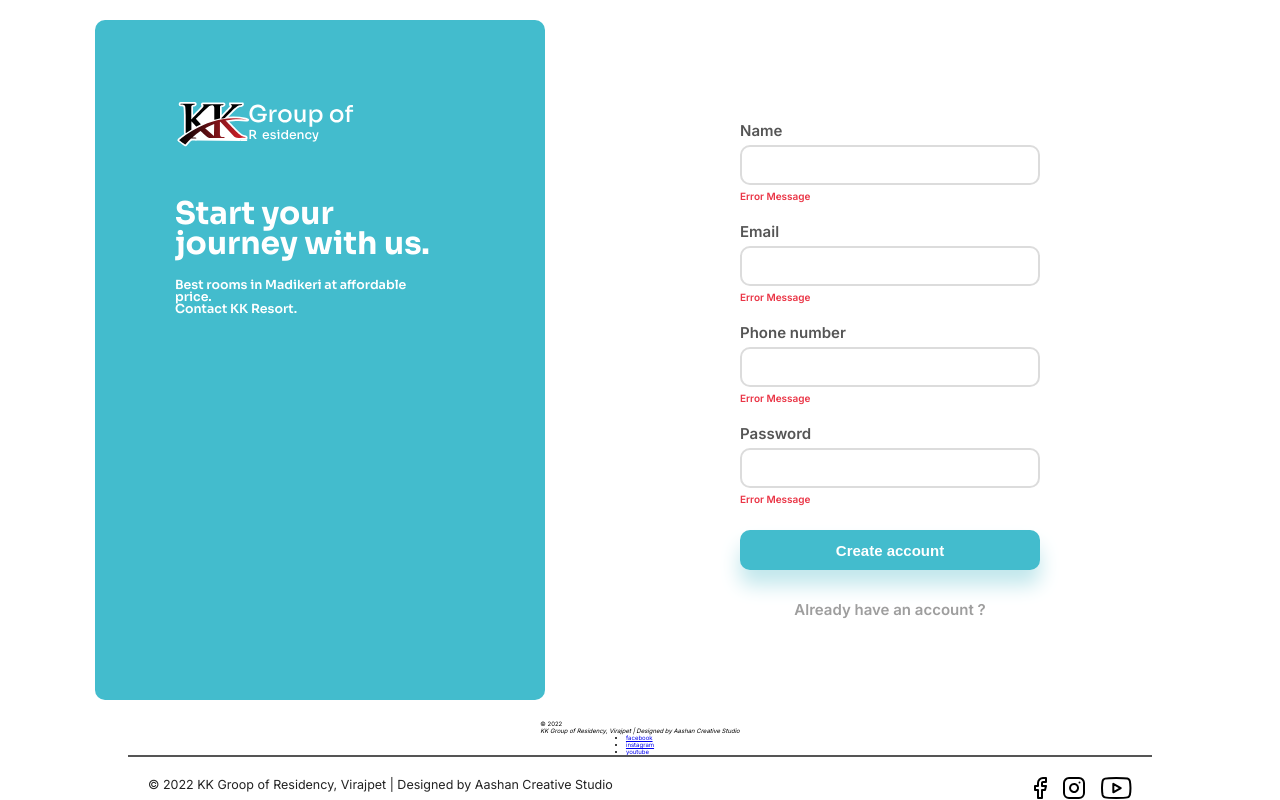
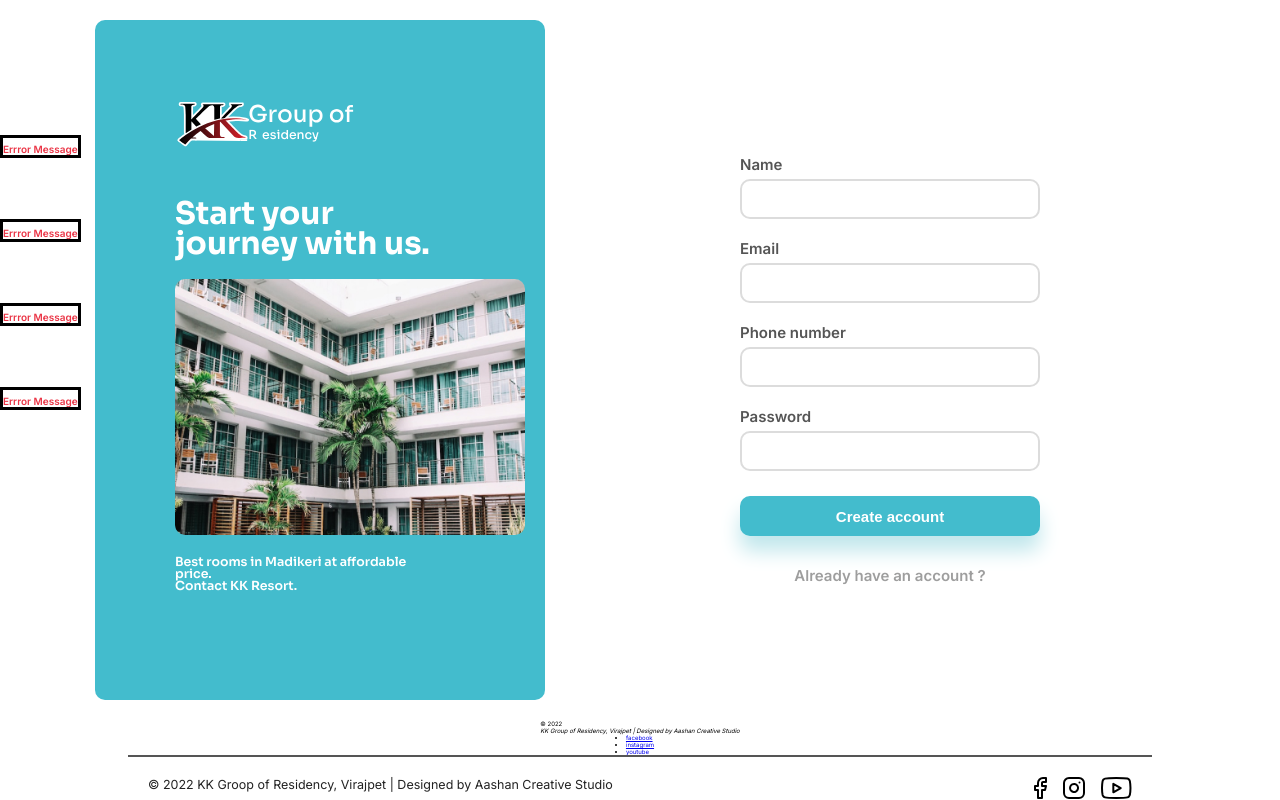
Before and after one commit to jest-in/resort-kk-residency, a React (Create React App) app: page /register in a window 1280 px wide. Built offline with nearby package versions, Linux system fonts and the light colour scheme.

Commit message:
error dialog added for signin and signup

```diff
--- a/src/pages/signin.js
+++ b/src/pages/signin.js
@@ -3,6 +3,8 @@
 // importing images
 import Logo from '../Assets/Logo/KKGroupLogoWhite';
 import Footer from '../components/footer';
+import image from "../Assets/Images/Login Image.jpg";
+import { Link, NavLink } from 'react-router-dom';
 
 export default function SignIn() {
     return (
@@ -12,11 +14,11 @@
             <div className="login-div1-container">
               <header>
                 <nav className="logo-container">
-                                <a href="/">
+                  <Link to="/">
                     <figure>
                       <Logo />
                     </figure>
-                                </a>
+                  </Link>
                 </nav>
               </header>
               <aside>
@@ -24,12 +26,11 @@
                   <h3>Start your journey with us.</h3>
                 </div>
                 <figure className="login-image-container">
-                                {/* place the image here */}
+                  <img src={image} alt="resort" />
                 </figure>
                 <div className="login-caption-div">
                   <p>
-                                    Best rooms in Madikeri at affordable price.{' '}
-                                    <br />
+                    Best rooms in Madikeri at affordable price. <br />
                     Contact KK Resort.
                   </p>
                 </div>
@@ -37,13 +38,10 @@
             </div>
           </div>
           <main className="login-div2">
-                    <div class="login-form-container">
+            <div className="login-form-container">
               <form action="#">
                 <p className="login-entries-div">
-                                <label
-                                    class="login-entries-label"
-                                    htmlFor="email"
-                                >
+                  <label className="login-entries-label" htmlFor="email">
                     Email
                   </label>
                   <input
@@ -53,15 +51,12 @@
                     placeholder=""
                     required
                   />
-                                <label htmlFor="error" class="login-error">
-                                    Error Message
-                                </label>
+                  <dialog open>
+                    <p className="login-error">Errror Message</p>
+                  </dialog>
                 </p>
                 <p className="login-entries-div">
-                                <label
-                                    class="login-entries-label"
-                                    htmlFor="password"
-                                >
+                  <label className="login-entries-label" htmlFor="password">
                     Password
                   </label>
                   <input
@@ -71,28 +66,25 @@
                     placeholder=""
                     required
                   />
-                                <label htmlFor="error" class="login-error">
-                                    Error Message
-                                </label>
+                  <dialog open>
+                    <p className="login-error">Errror Message</p>
+                  </dialog>
                 </p>
                 <div className="login-create-btn-div">
                   <button type="submit">Sign in</button>
                 </div>
               </form>
-                        <section className="signin-actions-section">
-                            <a
-                                href="/forgot-password"
-                                className="existing-user-link"
-                            >
+              <nav className="signin-actions-section">
+                <Link to="/forgot-password" className="existing-user-link">
                   Forgot password ?
-                            </a>
-                            <a
-                                href="/register"
+                </Link>
+                <Link
+                  to="/register"
                   className="existing-user-link new-user-link"
                 >
                   Dont have an account ?
-                            </a>
-                        </section>
+                </Link>
+              </nav>
             </div>
           </main>
         </div>
--- a/src/pages/signup.js
+++ b/src/pages/signup.js
@@ -1,7 +1,8 @@
 import React from 'react';
 import Footer from '../components/footer';
 import Logo from '../Assets/Logo/KKGroupLogoWhite';
-import Header from '../components/header';
+import image from "../Assets/Images/Login Image.jpg";
+import { Link } from 'react-router-dom';
 
 export default function SignUp() {
     return (
@@ -11,11 +12,11 @@
             <div className="login-div1-container">
               <header>
                 <nav className="logo-container">
-                                <a href="/">
+                  <Link to="/">
                     <figure>
                       <Logo />
                     </figure>
-                                </a>
+                  </Link>
                 </nav>
               </header>
               <aside>
@@ -23,12 +24,11 @@
                   <h3>Start your journey with us.</h3>
                 </div>
                 <figure className="login-image-container">
-                                {/* place the image here */}
+                  <img src={image} alt="resort" />
                 </figure>
                 <div className="login-caption-div">
                   <p>
-                                    Best rooms in Madikeri at affordable price.{' '}
-                                    <br />
+                    Best rooms in Madikeri at affordable price. <br />
                     Contact KK Resort.
                   </p>
                 </div>
@@ -36,13 +36,10 @@
             </div>
           </div>
           <main className="login-div2">
-                    <div class="login-form-container">
+            <div className="login-form-container">
               <form action="#">
                 <p className="login-entries-div">
-                                <label
-                                    class="login-entries-label"
-                                    htmlFor="name"
-                                >
+                  <label className="login-entries-label" htmlFor="name">
                     Name
                   </label>
                   <input
@@ -52,15 +49,12 @@
                     placeholder=""
                     required
                   />
-                                <label htmlFor="error" class="login-error">
-                                    Error Message
-                                </label>
+                  <dialog open>
+                    <p className="login-error">Errror Message</p>
+                  </dialog>
                 </p>
                 <p className="login-entries-div">
-                                <label
-                                    class="login-entries-label"
-                                    htmlFor="email"
-                                >
+                  <label className="login-entries-label" htmlFor="email">
                     Email
                   </label>
                   <input
@@ -70,15 +64,12 @@
                     placeholder=""
                     required
                   />
-                                <label htmlFor="error" class="login-error">
-                                    Error Message
-                                </label>
+                  <dialog open>
+                    <p className="login-error">Errror Message</p>
+                  </dialog>
                 </p>
                 <p className="login-entries-div">
-                                <label
-                                    class="login-entries-label"
-                                    htmlFor="phone"
-                                >
+                  <label className="login-entries-label" htmlFor="phone">
                     Phone number
                   </label>
                   <input
@@ -88,15 +79,12 @@
                     placeholder=""
                     required
                   />
-                                <label htmlFor="error" class="login-error">
-                                    Error Message
-                                </label>
+                  <dialog open>
+                    <p className="login-error">Errror Message</p>
+                  </dialog>
                 </p>
                 <p className="login-entries-div">
-                                <label
-                                    class="login-entries-label"
-                                    htmlFor="password"
-                                >
+                  <label className="login-entries-label" htmlFor="password">
                     Password
                   </label>
                   <input
@@ -106,22 +94,19 @@
                     placeholder=""
                     required
                   />
-                                <label htmlFor="error" class="login-error">
-                                    Error Message
-                                </label>
+                  <dialog open>
+                    <p className="login-error">Errror Message</p>
+                  </dialog>
                 </p>
                 <div className="login-create-btn-div">
                   <button type="submit">Create account</button>
                 </div>
               </form>
-                        <section className="signin-actions-section">
-                            <a
-                                href="/forgot-password"
-                                className="existing-user-link"
-                            >
+              <nav className="signin-actions-section">
+                <Link to="/login" className="existing-user-link">
                   Already have an account ?
-                            </a>
-                        </section>
+                </Link>
+              </nav>
             </div>
           </main>
         </div>
```
Lines whose indentation alone changed are shown as unchanged.
